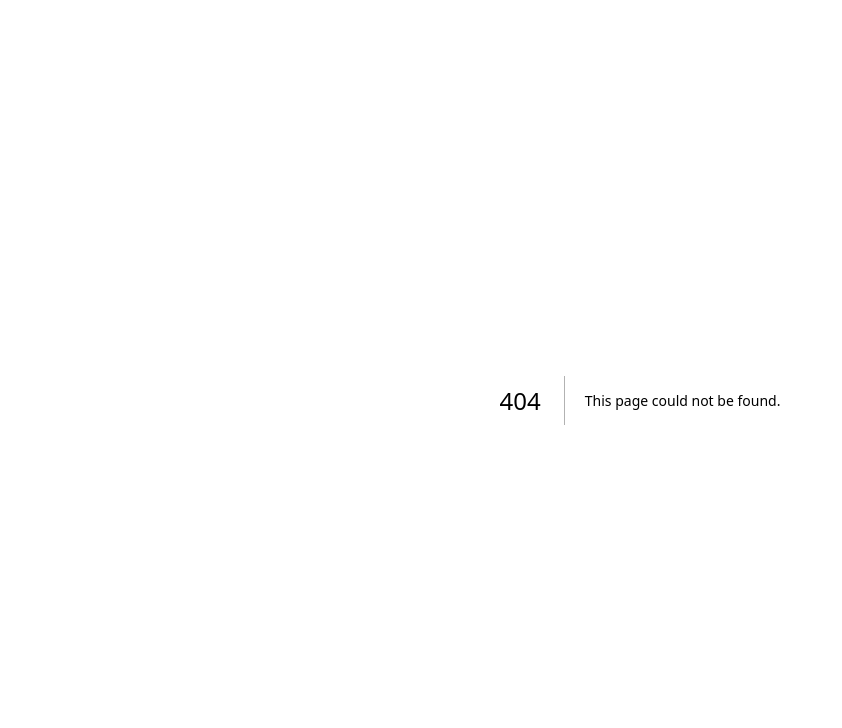
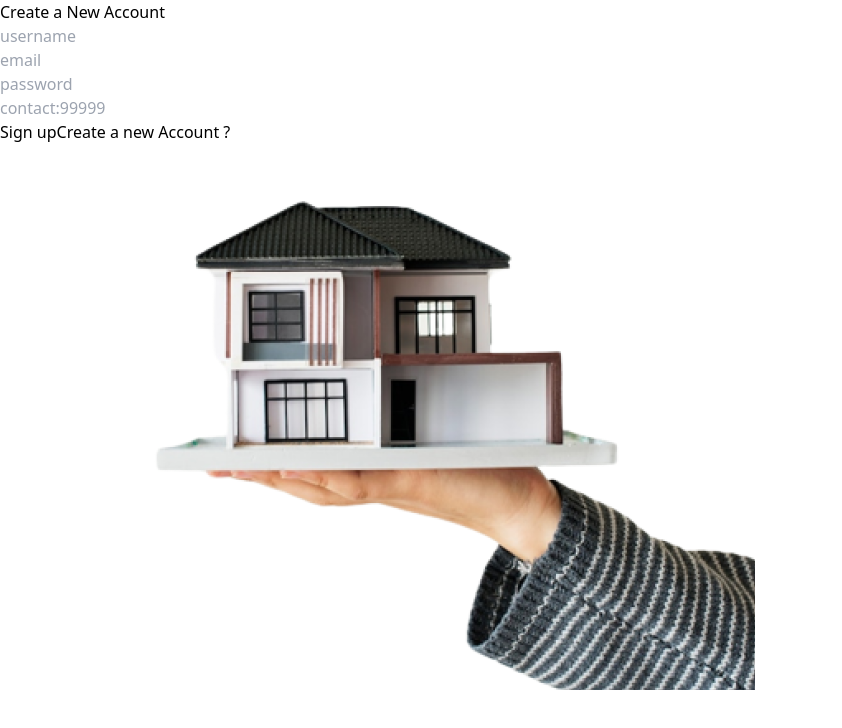
Before and after one commit to Manish-dahiya/PgHub, a Next.js app: page /login in a window 1280 px wide. Before the commit this address had no page. Shown: the top 728 px of the page, without its empty margins (0-842 px from the left). Built offline with nearby package versions, Linux system fonts and the light colour scheme.

Commit message:
made the authentication frontend

```diff
--- a/package.json
+++ b/package.json
@@ -19,6 +19,7 @@
     "next": "^15.0.3",
     "react": "^18.3.1",
     "react-dom": "^18.3.1",
+    "react-hot-toast": "^2.4.1",
     "react-leaflet": "^5.0.0-rc.1",
     "react-redux": "^9.1.2",
     "swiper": "^11.1.14"
--- a/src/app/layout.js
+++ b/src/app/layout.js
@@ -1,6 +1,7 @@
 import localFont from "next/font/local";
 import "./globals.css";
 import Providers from "@/redux/Providers";
+import { Toaster } from 'react-hot-toast';
 
 const geistSans = localFont({
   src: "./fonts/GeistVF.woff",
@@ -27,6 +28,7 @@ export default function RootLayout({ children }) {
         <Providers>
           {children}
         </Providers>
+        <Toaster position="top-center" reverseOrder={false} />
       </body>
     </html>
   );
--- /dev/null
+++ b/src/app/login/page.js
@@ -0,0 +1,73 @@
+"use client"
+import Image from 'next/image'
+import React, { useState } from 'react'
+import aboutImage from "../../../public/aboutImage.png"
+import toast from 'react-hot-toast';
+function page() {
+    const [isloggin,setIsLoggin]=useState(false);
+    const init={
+        username:"",
+        email:"",
+        password:"",
+        contact:"",
+        role:""
+
+    }
+    const [formData,setFormData]=useState(init)
+    const handleChange=(e)=>{
+        const {name,value}=e.target
+        setFormData((prev)=>({
+            ...prev,
+            [name]:value
+        }))
+    }
+    // const notify=()=>toast('Hello Darkness!',
+    //     {
+    //       icon: '👏',
+    //       style: {
+    //         borderRadius: '10px',
+    //         background: '#333',
+    //         color: '#fff',
+    //       },
+    //     }
+    //   );
+
+  return (
+    <div className='h-[100vh] w-full flex  justify-between text-white bg-[#141414]'>
+
+        <div className='  rounded-lg  flex flex-col gap-7 justify-center items-center w-full md:w-[50%]'>
+            {isloggin?<h1 className='text-2xl text-gray-300'>Login to your account</h1>:<h1 className='text-2xl text-gray-300'>Create a New Account</h1>}
+            <div>
+            <input type="text" name='username' placeholder='username'  className='text-center  text-white bg-[#14141466] px-2 w-96  md:h-16 h-10 border border-gray-300 dark:border-gray-700 rounded-lg' />
+            </div>
+            {!isloggin &&<div> <input type="text" name='email' placeholder='email' className='text-center   text-white bg-[#14141466] px-2 w-96  md:h-16 h-10 border border-gray-300 dark:border-gray-700 rounded-lg' /></div>
+            }
+           <div> <input type="password" name='password' placeholder='password'  className='text-center   text-white bg-[#14141466] px-2 w-96  md:h-16 h-10 border border-gray-300 dark:border-gray-700 rounded-lg'  /></div>
+           <div> <input type="text" name='contact' placeholder='contact:99999'  className='text-center   text-white bg-[#14141466] px-2 w-96  md:h-16 h-10 border border-gray-300 dark:border-gray-700 rounded-lg'  /></div>
+           {/* <div>
+            <label htmlFor="role">user </label>
+            <input type="checkbox" name='user' id='role'    className='text-center   text-white bg-[#14141466] px-2 w-96  md:h-16 h-10 border border-gray-300 dark:border-gray-700 rounded-lg'  />
+
+            <input type="checkbox" name='owner' id='role'   className='text-center   text-white bg-[#14141466] px-2 w-96  md:h-16 h-10 border border-gray-300 dark:border-gray-700 rounded-lg'  />
+
+            </div> */}
+           {
+            isloggin?<button className='bg-blue-400 py-2 px-4 rounded-lg'>Login</button>
+            :<button className='bg-blue-400 py-2 px-4 rounded-lg'>Sign up</button>
+        }
+        {
+            isloggin?<span className='hover:text-blue-500 ' onClick={()=>setIsLoggin(!isloggin)}>Already have an Account?</span>: <span className='hover:text-blue-500 ' onClick={()=>setIsLoggin(!isloggin)}>Create a new Account ?</span>
+        }
+        </div>
+
+        <div>
+
+        <div id="right" className=" hidden md:block   w-full ">
+          <Image src={aboutImage} alt="Image" className="h-[300px]   md:h-[600px]" />
+        </div>
+        </div>
+    </div>
+  )
+}
+
+export default page
--- a/src/app/page.js
+++ b/src/app/page.js
@@ -121,7 +121,7 @@ export default function Home() {
       <Navbar theme={theme}/>
       {/* Top div */}
       <div className="flex flex-col  items-center md:items-center md:flex-row md:justify-between md:mt-4 mt-10 h-[100%] w-[100%]">
-        <div id="left" className="order-2 md:order-1 md:flex md:flex-col  md:justify-center items-center md:p-14 w-[50%]">
+        <div id="left" className="order-2 md:order-1 md:flex md:flex-col  md:justify-center items-center md:p-14 md:w-[50%] w-[80%]">
 
           <h1 className="md:text-4xl font-bold">Discover Your Dream </h1>
           <h1 className="md:text-4xl font-bold mt-1">Pg with PgHub!</h1>
@@ -204,7 +204,7 @@ export default function Home() {
       </div>
 
       {/* reviews */}
-      <div className=" py-4 px-20 mt-24 border-y-4 border-[#141414]">
+      <div className=" py-4 px-10 md:px-20 mt-24 border-y-4 border-[#141414]">
       <Image  src={stars} alt="featured stars" className={` ${theme=="dark" ? " md:opacity-50 " : "opacity-5"} ` }  />
 
             <div>
--- a/src/components/ReviewCard.jsx
+++ b/src/components/ReviewCard.jsx
@@ -5,7 +5,7 @@ import React from 'react'
 
 function ReviewCard({item}) {
   return (
-    <div className='border border-gray-500   rounded-lg flex flex-col w-[284px] md:w-auto md:gap-5 p-2 ps-5  justify-center items-start'
+    <div className='border border-gray-500 h-[200px]   rounded-lg flex flex-col w-[284px] md:w-auto md:gap-5 p-2 ps-5  justify-center items-start'
 
     >
         <div id='stars'>
```
Also changed, not shown: 1 other file (tests, documents, lock files or other folders).
